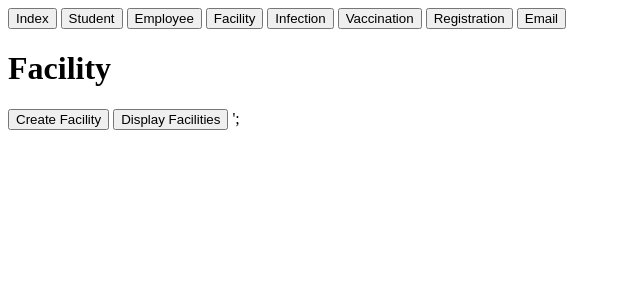
After one commit to AxelMoranC/COMP353_warmup, a PHP site: page /Facility.php in a window 1280 px wide. The commit adds this page. Shown: the top 300 px of the page, without its empty margins (0-640 px from the left). Run offline with PHP 8.4, Linux system fonts and the light colour scheme.

Commit message:
added facility

```diff
--- /dev/null
+++ b/UI/facility.php
@@ -0,0 +1,23 @@
+<!DOCTYPE html>
+<html>
+
+<head>
+<th><a href="index.php"><button >Index</button></a></th>
+<th><a href="Student.php"> <button >Student</button></a></th>
+    <th><a href="Employee.php"> <button >Employee</button></a></th>
+    <th><a href="Facility.php"><button >Facility</button></a></th>
+    <th><a href="Infection.php"><button >Infection</button></a></th>
+    <th><a href="Vaccination.php"><button >Vaccination</button></a></th>
+    <th><a href="Registration.php"><button >Registration</button></a></th>
+    <th><a href="email.php"><button >Email</button></a></th>
+</head>
+
+<body>
+<h1>Facility</h1>
+
+<a href="createFacility.php"><button>Create Facility</button></a>
+<a href="displayFacility.php"><button>Display Facilities</button></a>
+
+</body>
+
+</html>';
```
Also changed, not shown: UI/HomePage.php (+6 -5 lines).
